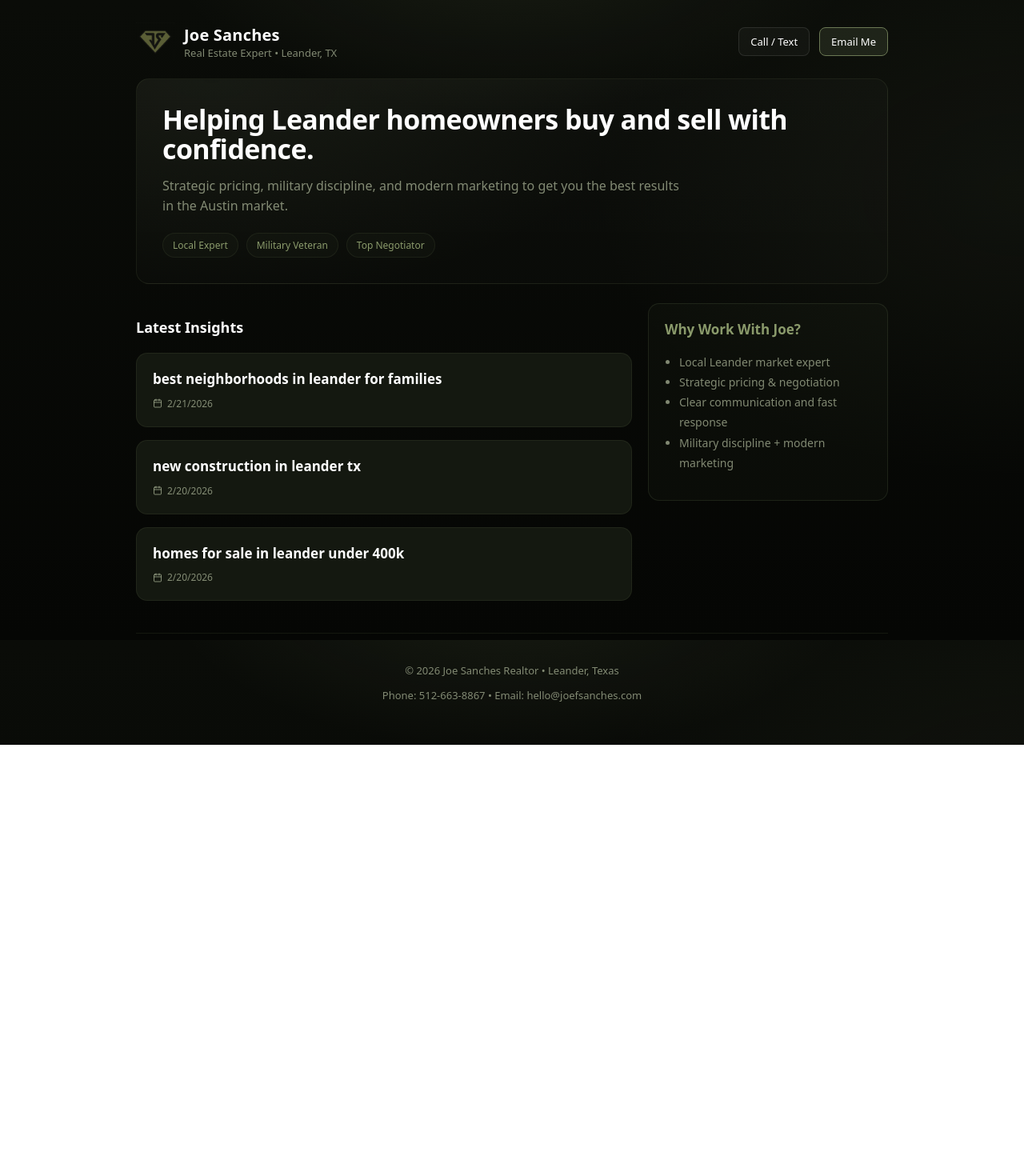
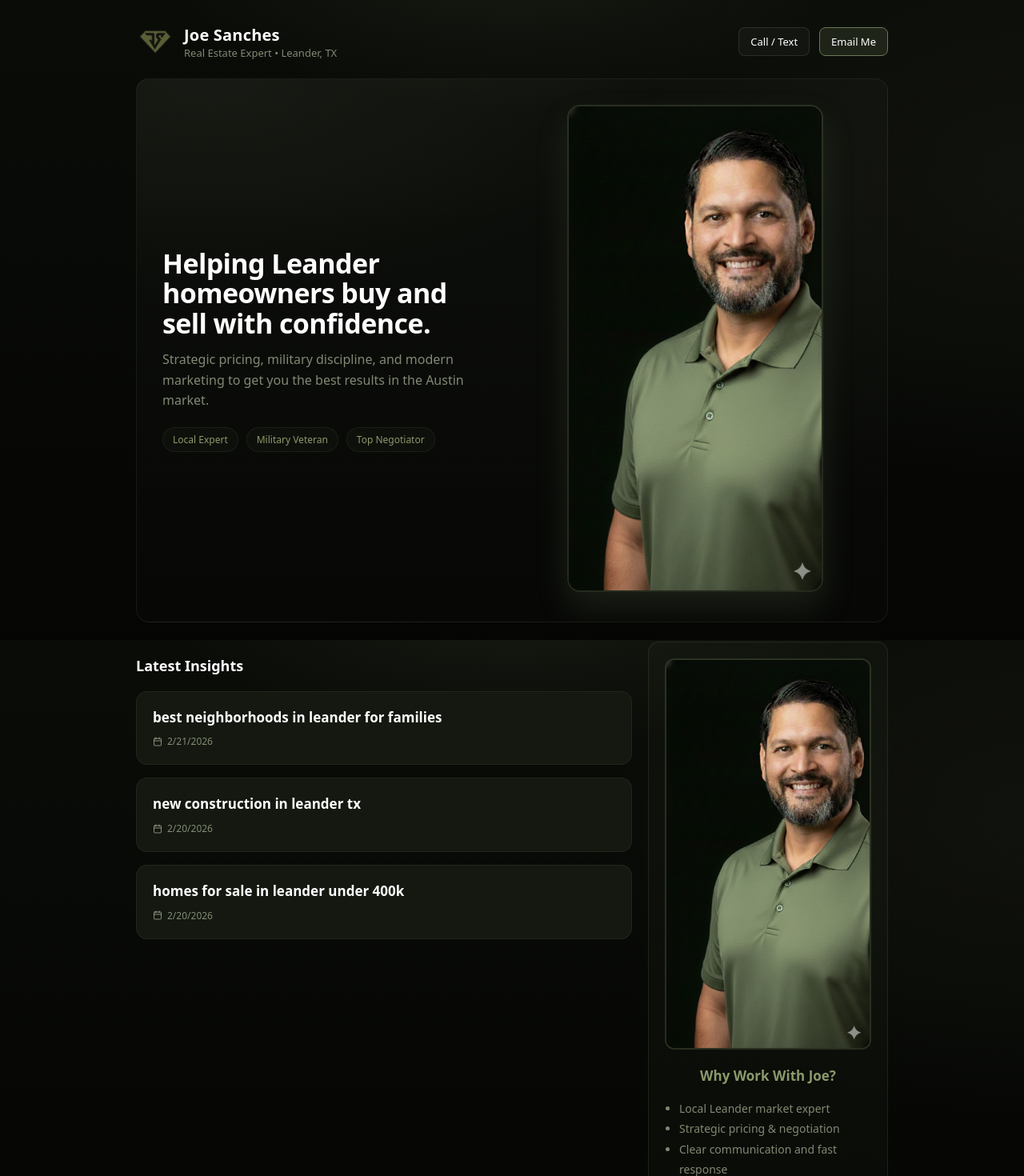
Before and after one commit to jsanches5959/joefsanches-seo, a Next.js app: page / in a window 1280 px wide. Shown: the top 1470 px of the page at 80% size. Before the commit the page ends 931 px from the top, so only its background shows below. Built offline with nearby package versions, Linux system fonts and the light colour scheme.

Commit message:
Add Joe's headshot to homepage and blog post templates

```diff
--- a/pages/index.js
+++ b/pages/index.js
@@ -49,6 +49,8 @@ export default function Home({ posts }) {
       </header>
 
       <section className="hero">
+        <div style={{ display: 'grid', gridTemplateColumns: '1fr 1fr', gap: '40px', alignItems: 'center' }}>
+          <div>
             <h2 className="heroTitle">Helping Leander homeowners buy and sell with confidence.</h2>
             <p className="heroLead">
               Strategic pricing, military discipline, and modern marketing to get you the best results in the Austin market.
@@ -57,6 +59,21 @@ export default function Home({ posts }) {
               <span className="pill">Local Expert</span>
               <span className="pill">Military Veteran</span>
               <span className="pill">Top Negotiator</span>
+            </div>
+          </div>
+          <div style={{ textAlign: 'center' }}>
+            <img
+              src="/joe.png"
+              alt="Joe Sanches"
+              style={{
+                borderRadius: '16px',
+                width: '100%',
+                maxWidth: '320px',
+                boxShadow: '0 20px 40px rgba(107,120,84,0.2)',
+                border: '2px solid rgba(107,120,84,0.3)'
+              }}
+            />
+          </div>
         </div>
       </section>
 
@@ -83,9 +100,19 @@ export default function Home({ posts }) {
         </main>
 
         <aside className="side">
-          <div className="card" style={{ background: 'rgba(107,120,84,0.05)', borderColor: 'rgba(107,120,84,0.2)' }}>
+          <div className="card" style={{ background: 'rgba(107,120,84,0.05)', borderColor: 'rgba(107,120,84,0.2)', textAlign: 'center' }}>
+            <img
+              src="/joe.png"
+              alt="Joe Sanches"
+              style={{
+                borderRadius: '12px',
+                width: '100%',
+                marginBottom: '16px',
+                border: '2px solid rgba(107,120,84,0.3)'
+              }}
+            />
             <h3 className="cardTitle" style={{ color: 'var(--accent-light)' }}>Why Work With Joe?</h3>
-            <ul style={{ paddingLeft: '18px', marginTop: '16px', fontSize: '14px', color: 'var(--muted)', lineHeight: '1.8' }}>
+            <ul style={{ paddingLeft: '18px', marginTop: '16px', fontSize: '14px', color: 'var(--muted)', lineHeight: '1.8', textAlign: 'left' }}>
               <li>Local Leander market expert</li>
               <li>Strategic pricing & negotiation</li>
               <li>Clear communication and fast response</li>
@@ -99,6 +126,14 @@ export default function Home({ posts }) {
         <p>© {new Date().getFullYear()} Joe Sanches Realtor • Leander, Texas</p>
         <p style={{ marginTop: '8px' }}>Phone: 512-663-8867 • Email: hello@joefsanches.com</p>
       </footer>
+
+      <style jsx>{`
+        @media (max-width: 860px) {
+          .hero > div {
+            grid-template-columns: 1fr !important;
+          }
+        }
+      `}</style>
     </div>
   );
 }
```
Also changed, not shown: pages/posts/[slug].js (+33 -2 lines), public/joe.png (added). Lines whose indentation alone changed are shown as unchanged.
